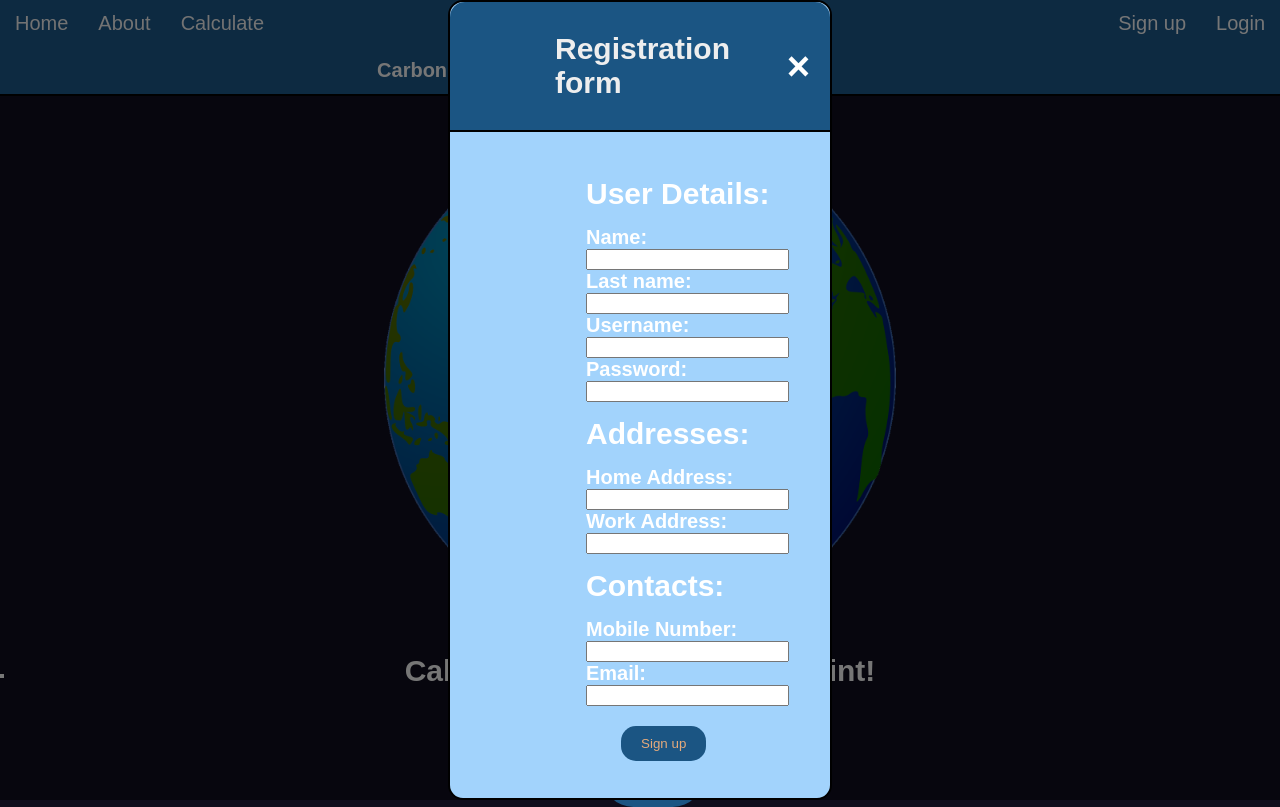
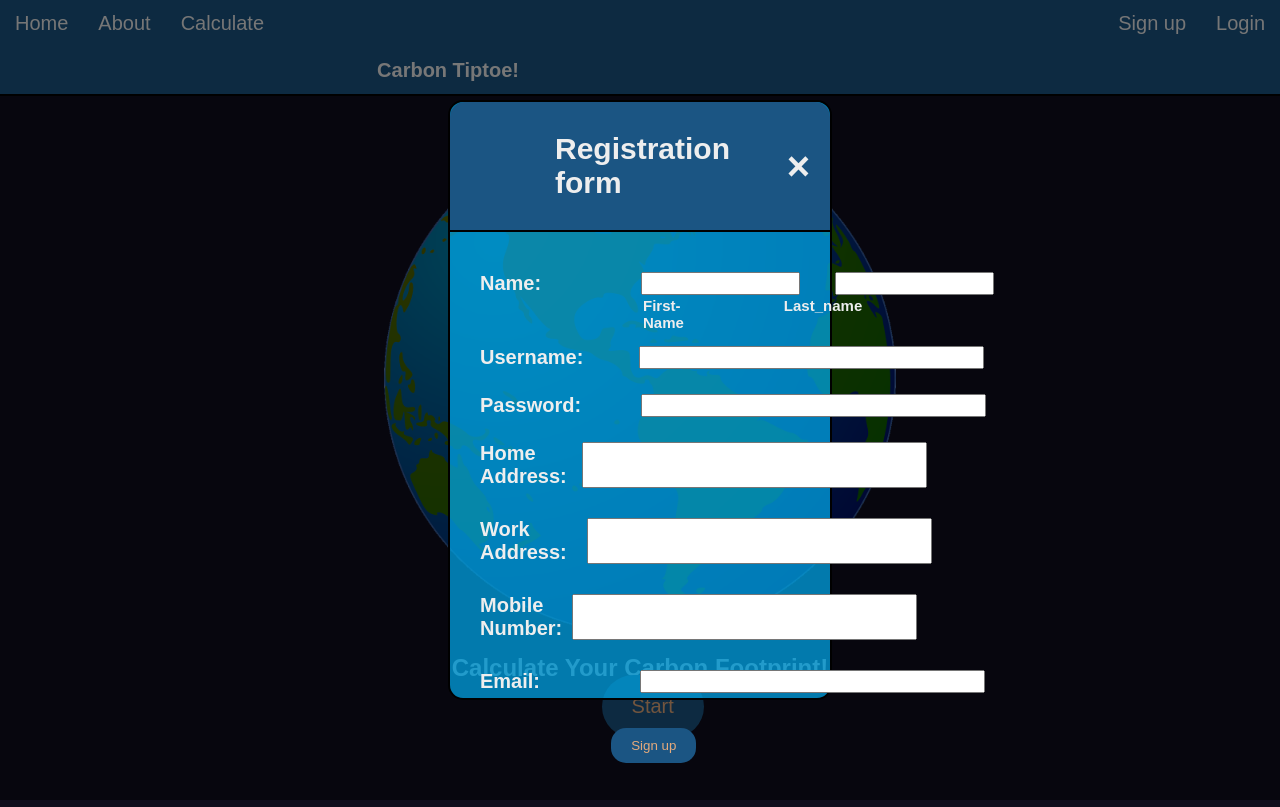
Before and after one commit to aloh596/cs345_A2, a plain HTML site: page index.html in a window 1280 px wide. Both pictures are taken after a click on the item "Sign up". Drawn offline with Linux system fonts and the light colour scheme.

Commit message:
Formatted
Formatted the form
Cleaned up stylesheet and html as well as added needed notations.

```diff
--- a/index.css
+++ b/index.css
@@ -1,7 +1,6 @@
 /*
 #1B5583;  Color required
 #E4AA7C;  complimentary
-
 */
 * {
   margin: 0;
@@ -13,6 +12,15 @@
   font-family: Arial, Helvetica, sans-serif;
 }
 
+.custom-color{
+  background-color: #1B5583;
+}
+
+.text-color{
+  color: #eeeeee;
+}
+
+
 /*navigation bar css*/
 
 ul {
@@ -20,7 +28,6 @@ ul {
   margin: 0px;
   padding: 0px;
   overflow: hidden;
-  background-color:#1B5583;
   border-bottom: 2px solid #000000;
 }
 
@@ -29,8 +36,6 @@ ul {
   display: inline-block;
   padding: 12px 15px;
   width: 70%;
-
-  color: #eeeeee;
   font-size: 20px;
   text-align: center;
   font-weight: bold;
@@ -39,12 +44,9 @@ ul {
 li.nav-register-li{
   float:right;
   display: inline-block;
-  color: #eeeeee;
   text-align: center;
   font-size: 20px;
   padding: 12px 15px;
-
-
 }
 li.nav-register-li:hover {
   background-color: #2581cc;
@@ -52,10 +54,22 @@ li.nav-register-li:hover {
   text-decoration: underline solid #eeeeee;
 }
 
+#trigger-model{
+  float:right;
+  display: inline-block;
+  text-align: center;
+  font-size: 20px;
+  padding: 12px 15px;
+}
+
+#trigger-model:hover {
+  background-color: #2581cc;
+  cursor: pointer;
+  text-decoration: underline solid #eeeeee;
+}
 li a{
   float:left;
   display: inline-block;
-  color: rgb(231, 231, 231);
   text-align: center;
   font-size: 20px;
   padding: 12px 15px;
@@ -86,14 +100,14 @@ body{
   justify-content: center;
   align-items: center;
   padding: 20px;
-  color: #eeeeee;
+
 
 }
-.main .btn a{
+.main .btn{
   position: absolute;
   left: 47%;
   top: 108%;
-  background-color: #1B5583;
+
   border: none;
   color: #E4AA7C;
   padding: 20px 30px;
@@ -102,7 +116,7 @@ body{
   font-size: 20px;
 }
 
-.main .btn a:hover{
+.main .btn:hover{
   background-color: #2581cc;
   cursor: pointer;
 }
@@ -118,86 +132,158 @@ body{
 
 
 
-/*CSS for Popup / Sign up modal*/
-.popUp {
+/*CSS for form / Sign up modal*/
+.form {
   position: fixed;
   top: 50%;
   left: 50%;
-  height: 800px;
+  height: 600px;
   transform: translate(-50%, -50%) scale(0);
   transition: 15ms ease-in-out;
   border: 2px solid black;
   border-radius: 15px;
   z-index: 10;
-  background-color: #a2d3fc;
+  background-color: rgba(0, 169, 236, 0.719);
   width: 30%;
 
 }
 
-.popUp.active {
+.form.active {
   transform: translate(-50%, -50%) scale(1);
 }
 
-.popUp-header {
+.form-header {
   padding: 30px 20px;
   display: flex;
   justify-content: space-between;
   border-bottom: 2px solid black;
-  background-color: #1B5583;
   border-top-left-radius: 15px;
   border-top-right-radius: 15px;
 }
 
-.popUp-header .title {
+.form-header .title {
   font-size: 30px;
   font-weight: bold;
   color: #eeeeee;
   padding-left: 25%;
+}
 
+#userDetails{
+  padding: 10px 20px;
+}
+
+.name-field{
+  display: inline-flex;
+  justify-content: space-between;
+}
+
+.separate{
+  display: inline-flex;
+  margin-top: 2px;
+}
+
+.user{
+  margin-top: 15px;
+  display: inline-flex;
+}
+
+.username{
+  margin-left: 56px;
+}
+
+.pass{
+  margin-top: 25px;
+  display: inline-flex;
+}
+.password{
+  margin-left: 60px;
 
 }
 
-.popUp-body-text{
-  display: block;
-  padding-left: 35%;
+.first_name{
+  margin-right: 100px;
+  margin-left: 163px;
 }
-.popUp-header .close-button {
+
+.under{
+  font-size: 15px;
+}
+
+.first{
+  margin-right: 35px;
+  margin-left: 100px;
+}
+
+
+
+
+.home-address{
+  margin-left: 15px;
+}
+
+.work-address{
+  margin-left: 20px;
+}
+
+
+.number{
+  margin-left: 10px;
+}
+
+
+.email{
+  margin-left: 100px;
+}
+
+
+.field{
+  display: inline-flex;
+  margin: 15px 20px;
+}
+
+
+.space{
+  padding-right: 186px;
+}
+
+
+.form-header .close-button {
   cursor: pointer;
   border: none;
   outline: none;
   background: none;
   font-size: 40px;
   font-weight: bold;
-  color: #ffffff
 }
+
 
 .close-button:hover {
   color:#E4AA7C;
 }
 
-.popUp-body {
+
+.form-body {
   padding: 30px 10px;
 
 }
 
 h4{
   font-size: 20px;
-  color: #ffffff
+  color: #eeeeee;
 }
-h2{
-  font-size: 30px;
-  padding-top:15px;
-  padding-bottom: 15px;
-  color: #ffffff
+
+h6{
+  color: #eeeeee;
+
 }
 
 .submit-button{
-  margin-left: 15%;
+  margin-left: 42%;
   margin-top: 20px;
+
 }
 
 .submit{
-  background-color: #1B5583;
   border: none;
   border-radius: 15px;
   color: #E4AA7C;
@@ -208,10 +294,11 @@ h2{
 .submit:hover{
   background-color: #2581cc;
   cursor: pointer;
+  border-radius: 15px;
 }
 
 input{
-  font-size: 15px;
+  font-size: 12px;
 }
 
 
--- a/index.html
+++ b/index.html
@@ -11,16 +11,16 @@
 
     <!--Navigation bar-->
     <nav>
-        <ul>
+        <ul class="custom-color">
+            <li><a href="index.html" class="text-color">Home</a></li>
+            <li><a href="index.html" class="text-color">About</a></li>
+            <li><a href="index.html" class="text-color">Calculate</a></li>
 
-            <li><a href="index.html">Home</a></li>
-            <li><a href="index.html">About</a></li>
-            <li><a href="index.html">Calculate</a></li>
-
-            <li class = "nav-register-li">Login</li>
-            <li class = "nav-register-li" onclick="openPopup()">Sign up</li>
-
-            <h3 id="company">Carbon Tiptoe!</h3>
+            <li class = "nav-register-li text-color">Login</li>
+        <div id=’trigger-modal’>
+            <li class = "nav-register-li text-color" onclick="openform()">Sign up</li>
+        </div>
+            <h3 id="company" class="text-color">Carbon Tiptoe!</h3>
         </ul>
     </nav>
 
@@ -28,68 +28,85 @@
 
     <!-- Sourced from https://pixabay.com/vectors/earth-world-globe-map-planet-23546/ -->
     <img alt="Our special planet Earth" src="earth.png" >
-        <h2 class = "footprint">
+        <h2 class = "footprint text-color">
                 Calculate Your Carbon Footprint!
         <h2>
-        <button class = "btn"><a href="https://www.youtube.com/watch?v=dQw4w9WgXcQ"> Start</a></button>
+        <button class = "btn custom-color">Start</button>
     </div>
 
 
+    <!--Registeration form -->
+    <div class="form" id="ct-form">
+
+        <form>
+        <div class="form-header custom-color">
+        <div class="title">Registration form</div>
+        <button onclick="closeform()" class="close-button text-color">&times;</button>
+        </div>
+
+        <div class="form-body">
+
+            <div class="form-body-text">
+
+                <div id="userDetails">
+                    <div class="name-field">
+                        <h4 class="name">Name:</h4>
+                        <input type="text" class="first">
+                        <input type="text" class="last ">
+                    </div>
+
+                    <div class="separate">
+                        <h6 class="first_name under">First-Name</h6>
+                        <h6 class="last_name under">Last_name</h6>
+                    </div>
 
 
-    <!--Registeration popup -->
-    <div class="popUp" id="popUp">
-        <div class="popUp-header">
-        <div class="title">Registration form</div>
-        <button onclick="closePopup()" class="close-button">&times;</button>
-        </div>
-        <div class="popUp-body">
+                    <div class="user">
+                        <h4>Username:</h4>
+                        <input type="text" class="username space">
+                    </div>
 
-            <div class="popUp-body-text">
-            <div id="user">
-                <h2>User Details:</h2>
+                    <div class="pass">
+                        <h4 >Password:</h4>
+                        <input type="text" class="password space">
+                    </div>
+                </div>
 
-                <h4>Name:</h4>
-                <input type="text">
+                <div id="addresses">
+                    <div class="field">
+                        <h4 >Home Address:</h4>
+                        <input type="text" class="home-address space">
+                    </div>
 
-                <h4>Last name:</h4>
-                <input type="text">
+                    <div class="field">
+                        <h4 >Work Address:</h4>
+                        <input type="text" class="work-address space">
+                    </div>
 
-                <h4>Username:</h4>
-                <input type="text">
+                </div>
 
-                <h4>Password:</h4>
-                <input type="text">
-            </div>
 
-            <div id="addresses">
-                <h2>Addresses:</h2>
+                <div id="contacts">
+                    <div class="field">
+                        <h4 >Mobile Number:</h4>
+                        <input type="text" class="number space">
+                    </div>
 
-                <h4>Home Address:</h4>
-                <input type="text">
+                    <div class="field">
+                        <h4>Email:</h4>
+                        <input type="text"  class="email space">
+                    </div>
+                </div>
 
-                <h4>Work Address:</h4>
-                <input type="text">
-            </div>
-
-            <div id="contacts">
-                <h2>Contacts:</h2>
-
-                <h4>Mobile Number:</h4>
-                <input type="text">
-
-                <h4>Email:</h4>
-                <input type="text">
-            </div>
 
                 <div class="submit-button">
-                    <button class = "submit">Sign up</button>
+                    <button class = "submit custom-color">Sign up</button>
                 </div>
 
             </div>
         </div>
 
-
+        </form>
 
     </div>
 
--- a/script.js
+++ b/script.js
@@ -1,35 +1,35 @@
 const overlay = document.getElementById('overlay')
 
 
-//Lets us click outside the popup to close
+//Lets us click outside the form to close
 overlay.addEventListener('click', () => {
-    const active =  document.querySelector('.popUp.active')
+    const active =  document.querySelector('.form.active')
     closeModal(active)
 })
 
 
-//Open the register popup
-function openPopup(){
-    const open = document.getElementById("popUp");
+//Open the register form
+function openform(){
+    const open = document.getElementById("ct-form");
     openModal(open)
 }
 
-//close the active popup
-function closePopup(){
-    const active =  document.querySelector('.popUp.active')
+//close the active form
+function closeform(){
+    const active =  document.querySelector('.form.active')
     closeModal(active)
 }
 
 
 //
-function openModal(popUp) {
-  if (popUp == null) return
-  popUp.classList.add('active')
+function openModal(form) {
+  if (form == null) return
+  form.classList.add('active')
   overlay.classList.add('active')
 }
 
-function closeModal(popUp) {
-  if (popUp == null) return
-  popUp.classList.remove('active')
+function closeModal(form) {
+  if (form == null) return
+  form.classList.remove('active')
   overlay.classList.remove('active')
 }
```
Also changed, not shown: login.png (deleted), 1 other file.
